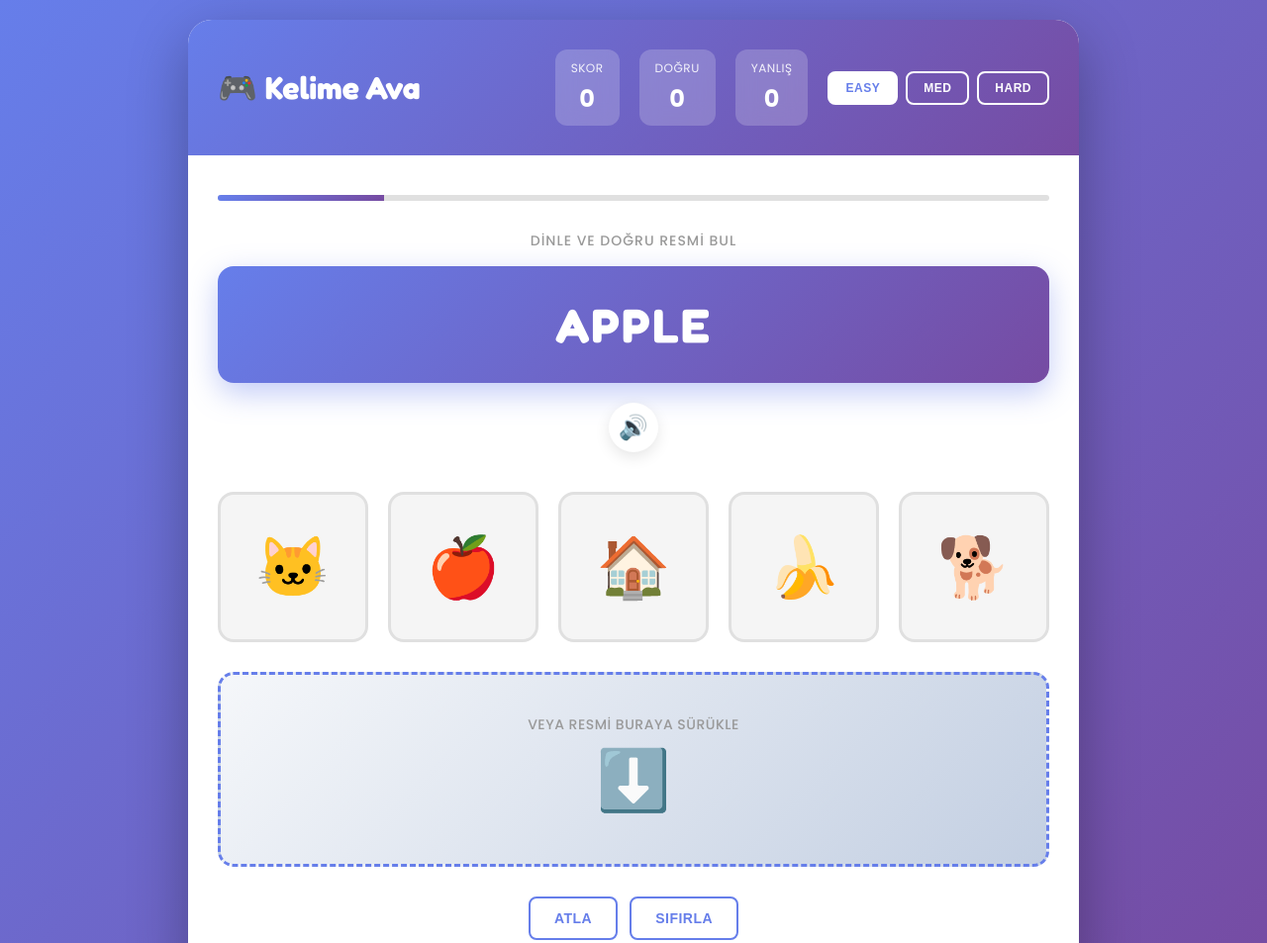
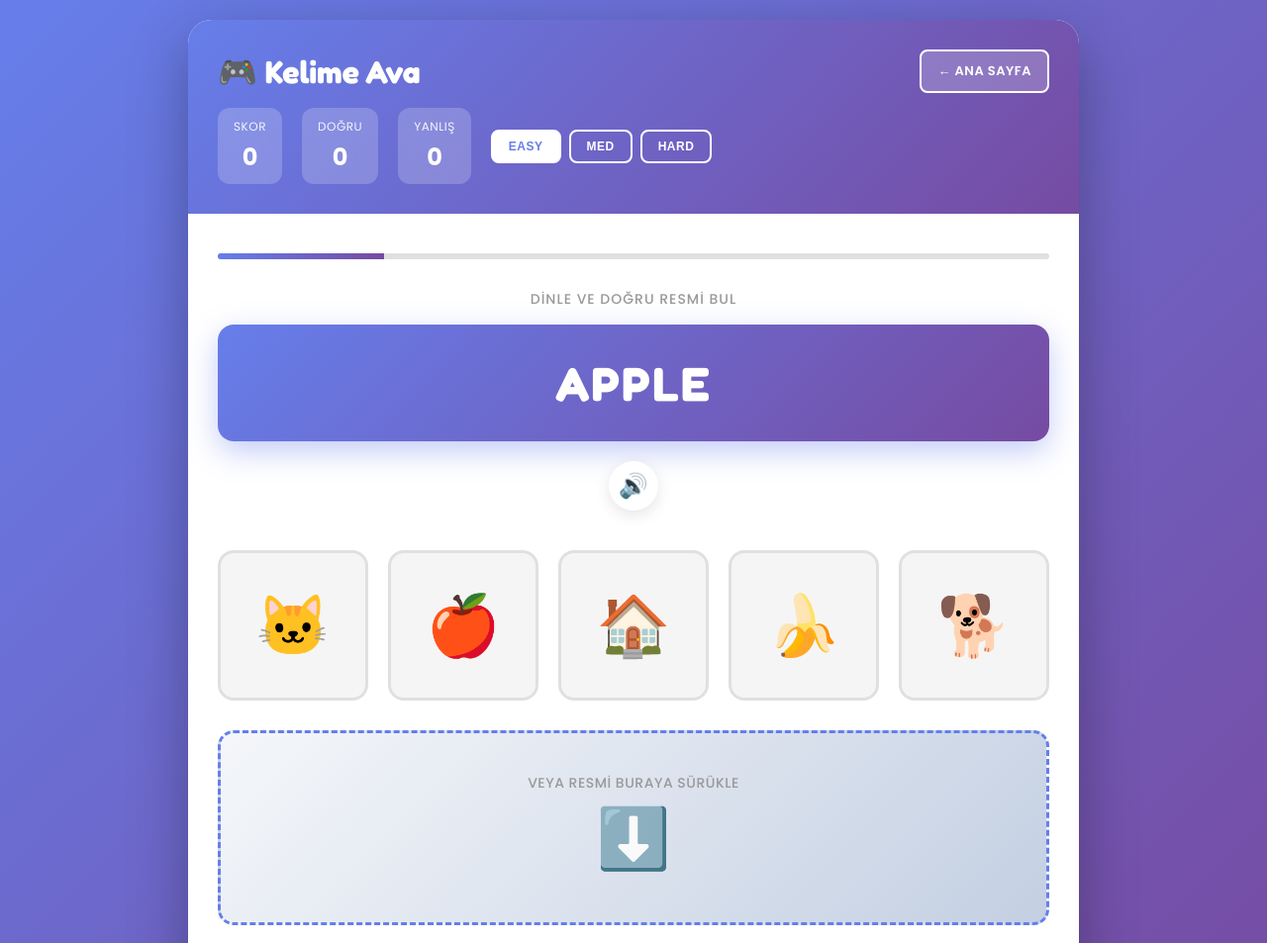
Before and after one commit to nartkanhesap-ai/gamingEnglish, a plain HTML site: page kelime-ava-game.html in a window 1280 px wide. Shown: the top 953 px of the page at 99% size. Drawn offline with Linux system fonts and the light colour scheme.

Commit message:
Update kelime-ava-game.html

```diff
--- a/kelime-ava-game.html
+++ b/kelime-ava-game.html
@@ -54,6 +54,29 @@
       align-items: center;
       flex-wrap: wrap;
       gap: 15px;
+    }
+
+    .home-btn {
+      background: rgba(255, 255, 255, 0.2);
+      border: 2px solid white;
+      color: white;
+      padding: 10px 16px;
+      border-radius: 8px;
+      cursor: pointer;
+      font-weight: 600;
+      font-size: 13px;
+      transition: all 0.3s;
+      text-decoration: none;
+      display: flex;
+      align-items: center;
+      gap: 6px;
+      text-transform: uppercase;
+      letter-spacing: 0.5px;
+    }
+
+    .home-btn:hover {
+      background: rgba(255, 255, 255, 0.3);
+      transform: translateY(-2px);
     }
 
     .title {
@@ -517,6 +540,7 @@
   <div class="container">
     <div class="header">
       <div class="title">🎮 Kelime Ava</div>
+      <a href="index.html" class="home-btn">← Ana Sayfa</a>
       <div class="score-box">
         <div class="stat">
           <div class="stat-label">Skor</div>
@@ -816,6 +840,7 @@
     }
 
     function resetGame() {
+      document.getElementById('resultModal').classList.remove('active');
       init();
     }
 
```
